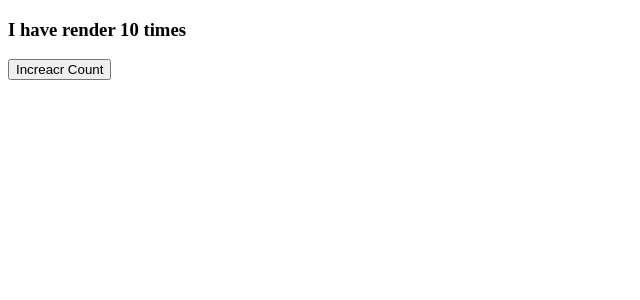
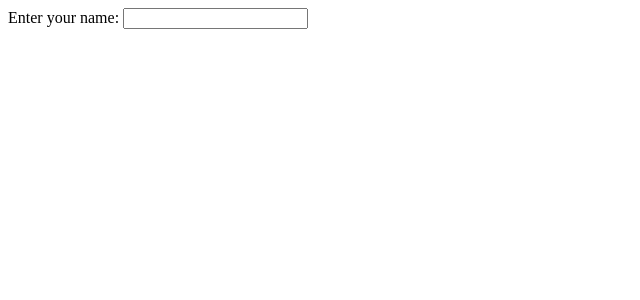
Before and after one commit to panneerselvam999/React-tutorial, a React (Create React App) app in the folder app/: page / in a window 1280 px wide. Shown: the top 300 px of the page, without its empty margins (0-640 px from the left). Built offline with nearby package versions, Linux system fonts and the light colour scheme.

Commit message:
Create Form

```diff
--- /dev/null
+++ b/app/src/Component/Form.js
@@ -0,0 +1,10 @@
+function Form() {
+    return (
+        <>
+            <form action="">
+                <label htmlFor="">Enter your name: <input type="text" /></label>
+            </form>
+        </>
+    )
+}
+export default Form;
--- a/app/src/index.js
+++ b/app/src/index.js
@@ -11,22 +11,24 @@ import ReactDOM from 'react-dom/client';
 // import Fcc from './Component/FavoriteColorClass';
 // import Scooter from './Component/Scooter';
 // import List from './Component/list';
-import Timer from './Component/Timer';
+// import Timer from './Component/Timer';
+import Form from './Component/Form';
 
 const root = ReactDOM.createRoot(document.getElementById('root'));
 root.render(
   // <React.StrictMode>
   <>
+    {/* <App /> */}
     {/* <Car /> */}
     {/* <Garage /> */}
     {/* <Apple /> */}
     {/* <Header /> */}
-    {/* <App /> */}
     {/* <FavoriteColor /> */}
     {/* <Fcc /> */}
     {/* <Scooter /> */}
     {/* <List /> */}
-    <Timer />
+    {/* <Timer /> */}
+    <Form />
   </>
   //</React.StrictMode>
 );
```
